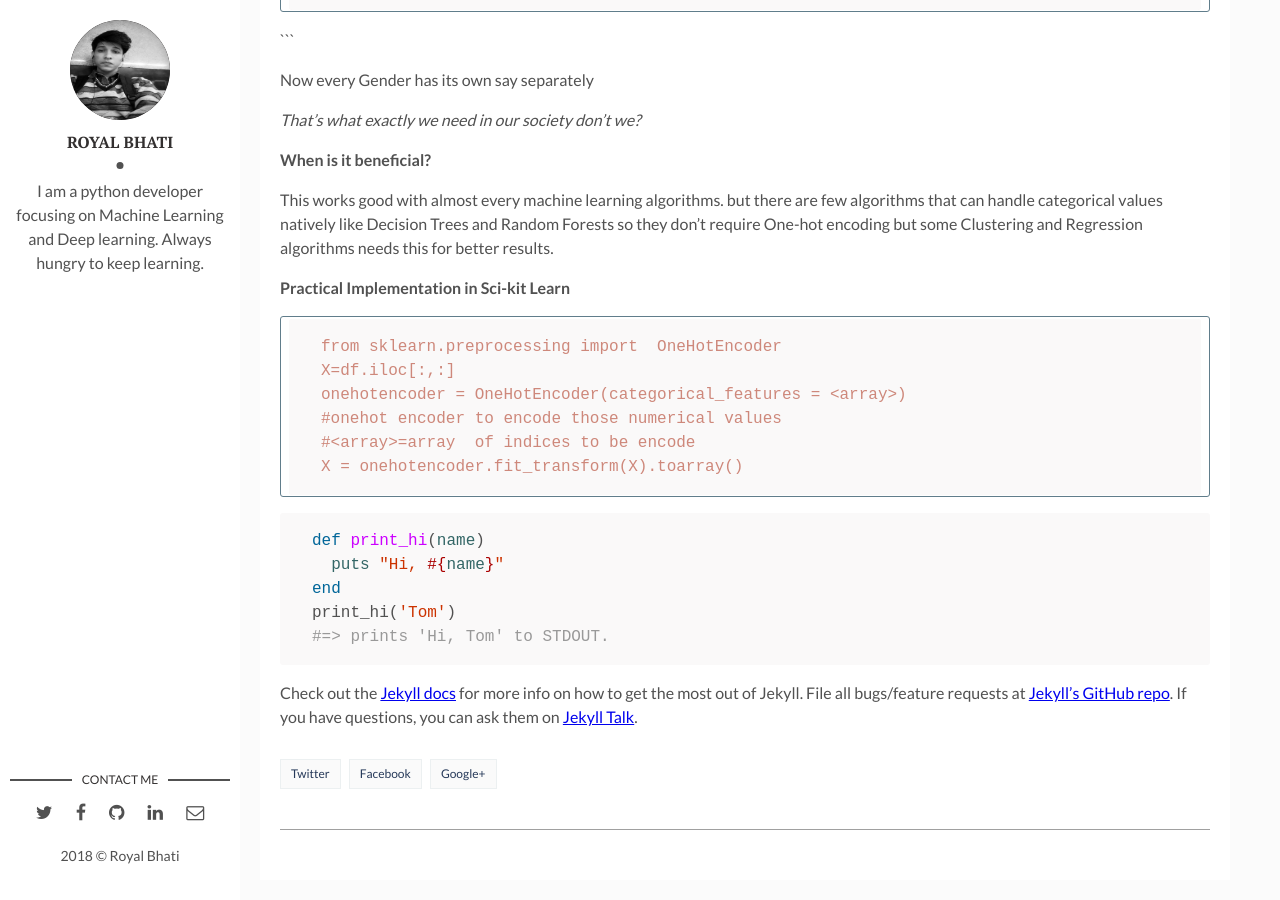
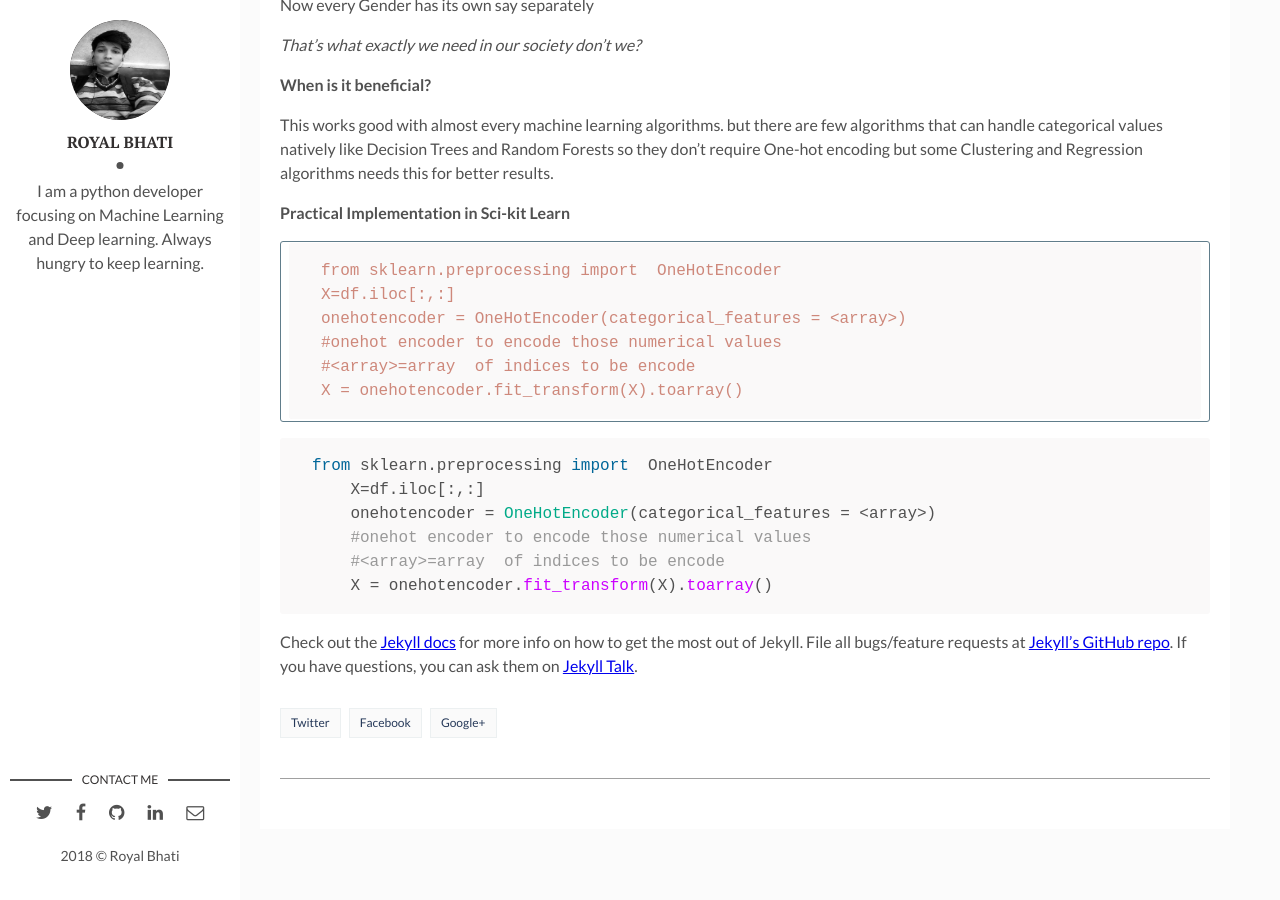
Before and after one commit to royalbhati/temp, a Jekyll site: the page built from _posts/2017-04-06-welcome-to-jekyll.markdown, in a window 1280 px wide and 900 px high, scrolled down 1651 px. Built offline with Jekyll 4.4.1, drawn with Linux system fonts in a browser that asks for light colours; our own code applies the rules of GitHub Pages for plain Markdown files; comment, search, counter and statistics services are not loaded; some of the changed text lies outside the part shown.

Commit message:
Update 2017-04-06-welcome-to-jekyll.markdown

```diff
--- a/_posts/2017-04-06-welcome-to-jekyll.markdown
+++ b/_posts/2017-04-06-welcome-to-jekyll.markdown
@@ -2,10 +2,10 @@
 layout: post
 title: "What is One Hot Encoding!"
 date: 2017-04-06 13:32:20 +0300
-description: You’ll find this post in your `_posts` directory. Go ahead and edit it and re-build the site to see your changes. # Add post description (optional)
+description:In Data Science One hot encoding basically transforms categorical features to a format that works better with machine learning algorithms . # Add post description (optional)
 img:  # Add image post (optional)
 ---
-YIf you are a Machine Learning or a Deep Learning Enthusiast you might have been reading or hearing this term **One Hot Encoding** a lot.
+If you are a Machine Learning or a Deep Learning Enthusiast you might have been reading or hearing this term **One Hot Encoding** a lot.
 
 So what exactly this thing is ?
 
@@ -86,12 +86,14 @@ This works good with almost every machine learning algorithms. but there are few
     #<array>=array  of indices to be encode
     X = onehotencoder.fit_transform(X).toarray()
 
-{% highlight ruby %}
-def print_hi(name)
-  puts "Hi, #{name}"
-end
-print_hi('Tom')
-#=> prints 'Hi, Tom' to STDOUT.
+{% highlight python %}
+from sklearn.preprocessing import  OneHotEncoder
+    X=df.iloc[:,:]
+    onehotencoder = OneHotEncoder(categorical_features = <array>)
+    #onehot encoder to encode those numerical values
+    #<array>=array  of indices to be encode
+    X = onehotencoder.fit_transform(X).toarray()
+
 {% endhighlight %}
 
 Check out the [Jekyll docs][jekyll-docs] for more info on how to get the most out of Jekyll. File all bugs/feature requests at [Jekyll’s GitHub repo][jekyll-gh]. If you have questions, you can ask them on [Jekyll Talk][jekyll-talk].
```
